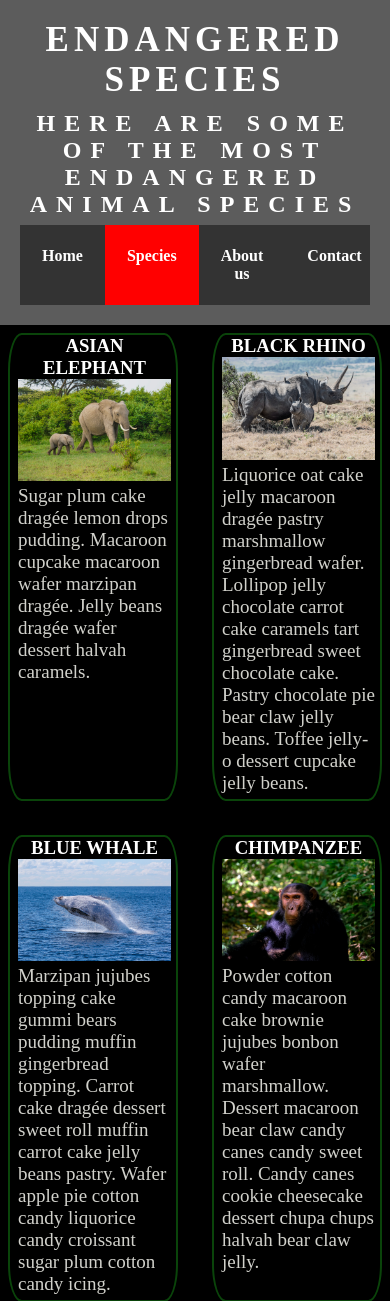
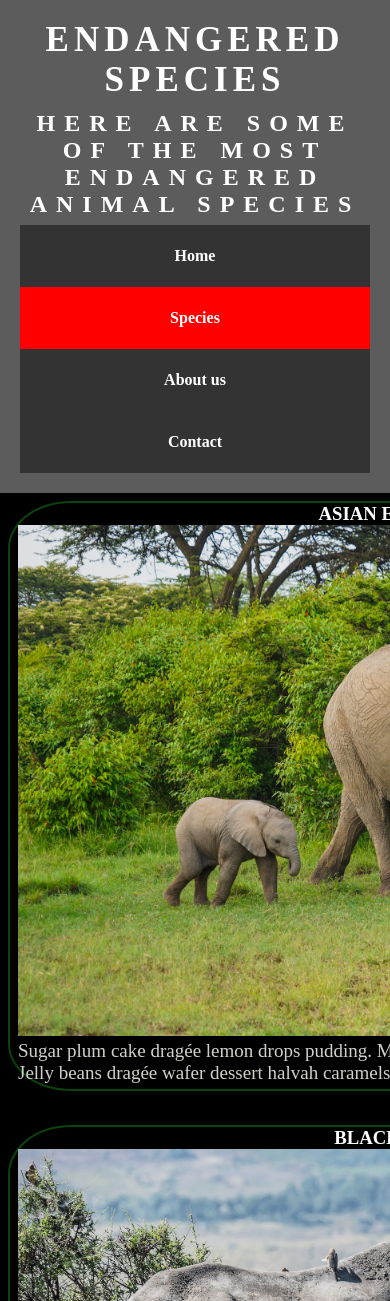
Before and after one commit to szvbvtk/ai1-lab, a PHP site: page /endangered_species_css1.html in a window 390 px wide; the page is wider, and only the part inside the window is pictured. Shown: the top 1301 px of that part. Run offline with PHP 8.4, Linux system fonts and the light colour scheme.

Commit message:
Część resposywności strony1 na telefon

```diff
--- a/lab_1/style1.css
+++ b/lab_1/style1.css
@@ -1,11 +1,12 @@
-*{
+* {
   margin: 0;
 }
 
 nav ul {
   display: flex;
+  flex-wrap: wrap;
   list-style-type: none;
-  justify-content: space-between;
+  /* justify-content: space-between; */
   color: #fff;
   padding: 0;
   background-color: #333;
@@ -21,6 +22,7 @@ nav ul a {
 
 nav ul li {
   position: relative;
+  flex: 25%;
 }
 
 .species_list {
@@ -37,7 +39,30 @@ nav ul li:hover .species_list {
 
 .species_list li {
   display: inline-block;
+  z-index: 20;
 }
+
+@media only screen and (max-device-width: 800px) {
+  nav ul li {
+    position: relative;
+    flex: 100%;
+    color:blue;
+  }
+
+  nav ul li:hover .species_list {
+    display: flex;
+    flex-wrap: wrap;
+    z-index: 20;
+    width: 100%;
+
+  }
+  .species_list li {
+
+    flex: 100%;
+  }
+}
+
+
 
 nav > ul > li:nth-child(2) {
   background-color: red;
@@ -72,7 +97,8 @@ h2 {
 main {
   background-color: black;
   display: grid;
-  grid-template-columns: repeat(2, 1fr);
+  /* grid-template-columns: repeat(2, 1fr); */
+  grid-template-columns: repeat(auto-fit, minmax(800px, 1fr));
   gap: 18px;
 }
 
@@ -99,12 +125,12 @@ article img {
   height: auto;
 }
 
-footer{
+footer {
   text-align: right;
   background-color: #333;
 }
 
-footer p{
+footer p {
   margin: 0;
   padding: 10px 10px;
   font-size: 20px;
```
Lines whose indentation alone changed are shown as unchanged.
